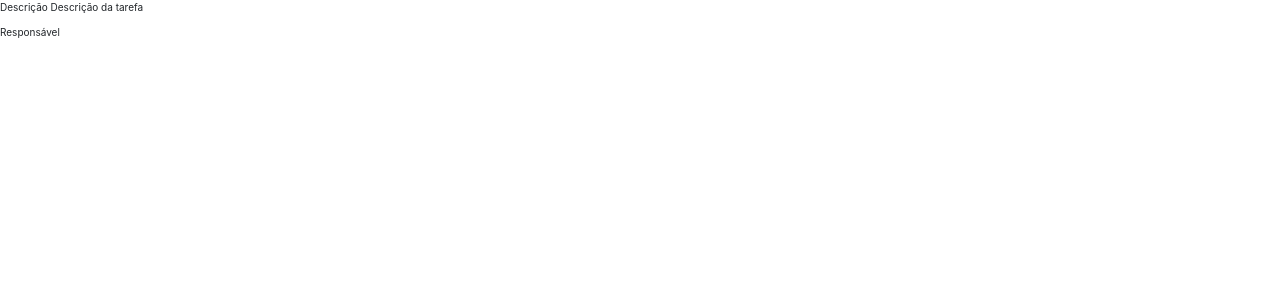
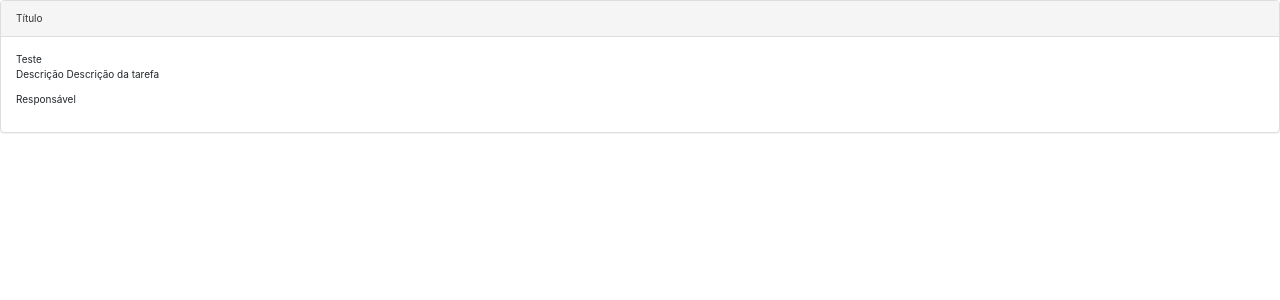
Before and after one commit to pablotdv/youtube-curso-angular, an Angular app in the folder diretivas/: page / in a window 1280 px wide. Shown: the top 300 px of the page. Built offline with nearby package versions, Linux system fonts and the light colour scheme.

Commit message:
Curso Angular #32: ng-content

```diff
--- a/diretivas/src/app/app.component.html
+++ b/diretivas/src/app/app.component.html
@@ -5,4 +5,12 @@
 <!-- <app-diretiva-ngclass></app-diretiva-ngclass> -->
 <!-- <app-diretiva-ngstyle></app-diretiva-ngstyle> -->
 
-<app-operador-elvis></app-operador-elvis>
+<!-- <app-operador-elvis></app-operador-elvis> -->
+
+<app-exemplo-ng-content>
+    <div class="titulo">Título</div>
+    <div class="corpo">
+        Teste
+        <app-operador-elvis></app-operador-elvis>
+    </div>
+</app-exemplo-ng-content>
--- a/diretivas/src/app/app.module.ts
+++ b/diretivas/src/app/app.module.ts
@@ -11,6 +11,7 @@
 import { DiretivaNgclassComponent } from './diretiva-ngclass/diretiva-ngclass.component';
 import { DiretivaNgstyleComponent } from './diretiva-ngstyle/diretiva-ngstyle.component';
 import { OperadorElvisComponent } from './operador-elvis/operador-elvis.component';
+import { ExemploNgContentComponent } from './exemplo-ng-content/exemplo-ng-content.component';
 
 
 @NgModule({
@@ -22,7 +23,8 @@
     DiretivaNgforComponent,
     DiretivaNgclassComponent,
     DiretivaNgstyleComponent,
-    OperadorElvisComponent
+    OperadorElvisComponent,
+    ExemploNgContentComponent
   ],
   imports: [
     BrowserModule,
--- /dev/null
+++ b/diretivas/src/app/exemplo-ng-content/exemplo-ng-content.component.html
@@ -0,0 +1,8 @@
+<div class="panel panel-default">
+  <div class="panel-heading">
+    <ng-content select=".titulo"></ng-content>
+  </div>
+  <div class="panel-body">
+    <ng-content select=".corpo"></ng-content>
+  </div>
+</div>
--- /dev/null
+++ b/diretivas/src/app/exemplo-ng-content/exemplo-ng-content.component.ts
@@ -0,0 +1,15 @@
+import { Component, OnInit } from '@angular/core';
+
+@Component({
+  selector: 'app-exemplo-ng-content',
+  templateUrl: './exemplo-ng-content.component.html',
+  styleUrls: ['./exemplo-ng-content.component.scss']
+})
+export class ExemploNgContentComponent implements OnInit {
+
+  constructor() { }
+
+  ngOnInit() {
+  }
+
+}
```
Also changed, not shown: diretivas/src/app/exemplo-ng-content/exemplo-ng-content.component.scss (added), 1 other file (tests, documents, lock files or other folders).
